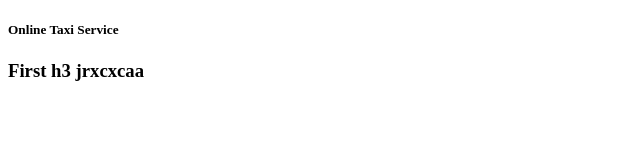
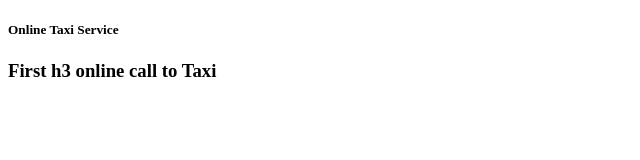
Before and after one commit to jafaralizada/taxi, a plain HTML site: page index.html in a window 1280 px wide. Shown: the full height of the page, 0-640 px from the left. Drawn offline with Linux system fonts and the light colour scheme.

Commit message:
taksi cagirmak icin

```diff
--- a/index.html
+++ b/index.html
@@ -8,6 +8,6 @@
 </head>
 <body>
     <h5>Online Taxi Service</h5>
-    <h3>First h3 jrxcxcaa</h3>
+    <h3>First h3 online call to Taxi</h3>
 </body>
 </html>
```
